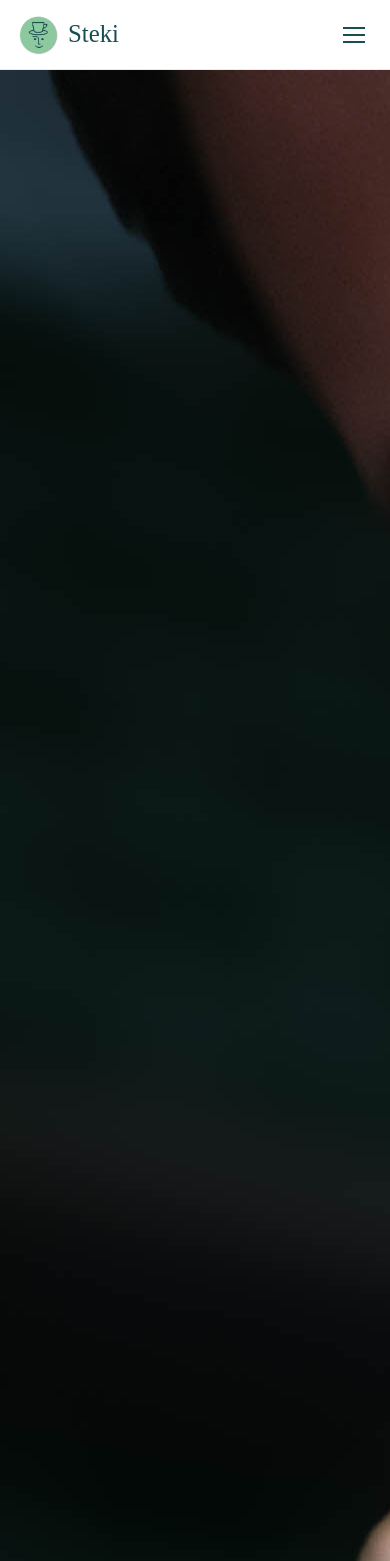
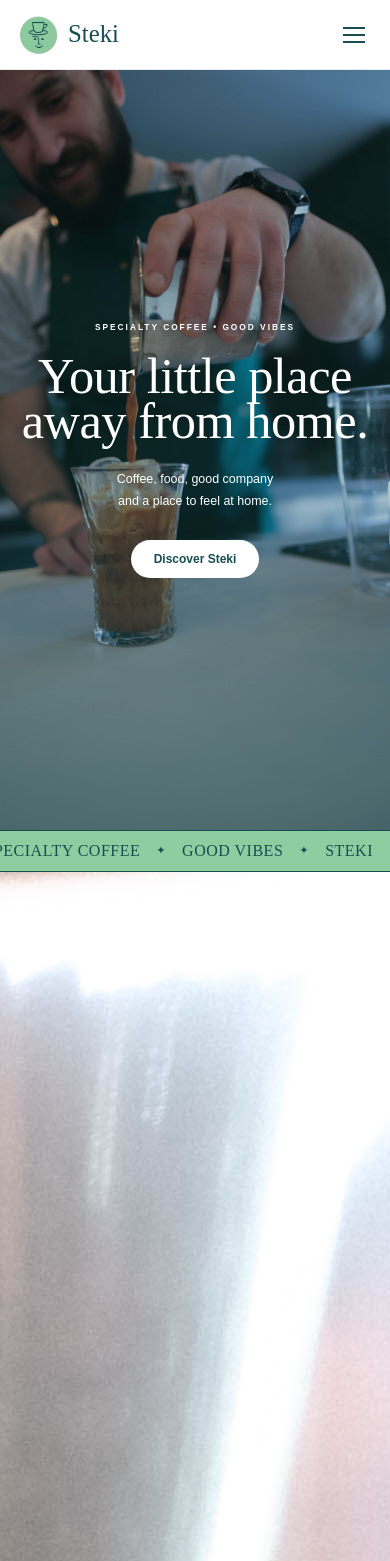
Before and after one commit to VTheGreek/Steki-Specialty-Coffee-Bar, a React (Vite) app in the folder steki-website/: page / in a window 390 px wide. Shown: the top 1561 px of the page. Built offline with nearby package versions, Linux system fonts and the light colour scheme; a web font is replaced by a local one.

Commit message:
feat: add hero and animated feature banner

```diff
--- a/steki-website/src/components/FeatureBanner.jsx
+++ b/steki-website/src/components/FeatureBanner.jsx
@@ -1,27 +1,40 @@
+import "../styles/FeatureBanner.css";
+
 function FeatureBanner() {
   return (
     <section className="feature-banner">
 
-      <div className="feature-banner-content">
+      <div className="feature-banner-track">
 
-        <span className="feature-line"></span>
+        <div className="feature-banner-content">
+          <span>STEΚΙ</span>
+          <span className="banner-symbol">✦</span>
+          <span>SPECIALTY COFFEE</span>
+          <span className="banner-symbol">✦</span>
+          <span>GOOD VIBES</span>
+          <span className="banner-symbol">✦</span>
+          <span>STEΚΙ</span>
+          <span className="banner-symbol">✦</span>
+          <span>SPECIALTY COFFEE</span>
+          <span className="banner-symbol">✦</span>
+          <span>GOOD VIBES</span>
+          <span className="banner-symbol">✦</span>
+        </div>
 
-        <p className="feature-small">
-          COFFEE • FOOD • FRIENDS
-        </p>
-
-        <h2>
-          Come as you are.
-          <br />
-          Stay as long as you like.
-        </h2>
-
-        <p className="feature-description">
-          A cozy little spot made for slow mornings,
-          good conversations and everything in between.
-        </p>
-
-        <span className="feature-line"></span>
+        <div className="feature-banner-content" aria-hidden="true">
+          <span>STEΚΙ</span>
+          <span className="banner-symbol">✦</span>
+          <span>SPECIALTY COFFEE</span>
+          <span className="banner-symbol">✦</span>
+          <span>GOOD VIBES</span>
+          <span className="banner-symbol">✦</span>
+          <span>STEΚΙ</span>
+          <span className="banner-symbol">✦</span>
+          <span>SPECIALTY COFFEE</span>
+          <span className="banner-symbol">✦</span>
+          <span>GOOD VIBES</span>
+          <span className="banner-symbol">✦</span>
+        </div>
 
       </div>
 
--- a/steki-website/src/components/Hero.jsx
+++ b/steki-website/src/components/Hero.jsx
@@ -1,4 +1,5 @@
 import heroImage from "../assets/hero.jpg";
+import "../styles/Hero.css"
 
 function Hero() {
   return (
--- a/steki-website/src/styles/FeatureBanner.css
+++ b/steki-website/src/styles/FeatureBanner.css
@@ -0,0 +1,193 @@
+/* ========================================
+   FEATURE BANNER
+======================================== */
+
+.feature-banner {
+  width: 100%;
+
+  overflow: hidden;
+
+  background: var(--green);
+
+  border-top: 1px solid var(--green-dark);
+  border-bottom: 1px solid var(--green-dark);
+
+  padding: 18px 0;
+}
+
+
+/* ========================================
+   MOVING TRACK
+======================================== */
+
+.feature-banner-track {
+  display: flex;
+
+  width: max-content;
+
+  animation: bannerMove 25s linear infinite;
+}
+
+
+/* ========================================
+   BANNER CONTENT
+======================================== */
+
+.feature-banner-content {
+  display: flex;
+
+  align-items: center;
+
+  flex-shrink: 0;
+
+  gap: 28px;
+
+  padding-right: 28px;
+
+  white-space: nowrap;
+}
+
+
+/* ========================================
+   TEXT
+======================================== */
+
+.feature-banner-content span {
+  color: var(--green-dark);
+
+  font-family: var(--heading-font);
+
+  font-size: 1.5rem;
+
+  font-weight: 400;
+
+  line-height: 1;
+
+  letter-spacing: 0.5px;
+}
+
+
+/* ========================================
+   SYMBOL
+======================================== */
+
+.feature-banner-content .banner-symbol {
+  font-family: var(--body-font);
+
+  font-size: 1rem;
+
+  font-weight: 500;
+}
+
+
+/* ========================================
+   ANIMATION
+======================================== */
+
+@keyframes bannerMove {
+  from {
+    transform: translateX(-50%);
+  }
+
+  to {
+    transform: translateX(0);
+  }
+}
+
+
+/* ========================================
+   TABLET
+======================================== */
+
+@media (max-width: 1050px) {
+
+  .feature-banner {
+    padding: 16px 0;
+  }
+
+  .feature-banner-content {
+    gap: 24px;
+
+    padding-right: 24px;
+  }
+
+  .feature-banner-content span {
+    font-size: 1.3rem;
+  }
+
+  .feature-banner-content .banner-symbol {
+    font-size: 0.9rem;
+  }
+}
+
+
+/* ========================================
+   MOBILE
+======================================== */
+
+@media (max-width: 768px) {
+
+  .feature-banner {
+    padding: 14px 0;
+  }
+
+  .feature-banner-track {
+    animation-duration: 20s;
+  }
+
+  .feature-banner-content {
+    gap: 20px;
+
+    padding-right: 20px;
+  }
+
+  .feature-banner-content span {
+    font-size: 1.1rem;
+  }
+
+  .feature-banner-content .banner-symbol {
+    font-size: 0.8rem;
+  }
+}
+
+
+/* ========================================
+   SMALL PHONES
+======================================== */
+
+@media (max-width: 480px) {
+
+  .feature-banner {
+    padding: 12px 0;
+  }
+
+  .feature-banner-track {
+    animation-duration: 18s;
+  }
+
+  .feature-banner-content {
+    gap: 16px;
+
+    padding-right: 16px;
+  }
+
+  .feature-banner-content span {
+    font-size: 1rem;
+  }
+
+  .feature-banner-content .banner-symbol {
+    font-size: 0.7rem;
+  }
+}
+
+
+/* ========================================
+   REDUCED MOTION
+======================================== */
+
+@media (prefers-reduced-motion: reduce) {
+
+  .feature-banner-track {
+    animation: none;
+  }
+}
--- a/steki-website/src/styles/Hero.css
+++ b/steki-website/src/styles/Hero.css
@@ -0,0 +1,279 @@
+/* ========================================
+   HERO
+======================================== */
+
+.hero {
+  position: relative;
+
+  width: 100%;
+  height: calc(100vh - 82px);
+
+  min-height: 600px;
+
+  overflow: hidden;
+}
+
+
+/* ========================================
+   HERO IMAGE
+======================================== */
+
+.hero-image {
+  width: 100%;
+  height: 100%;
+
+  display: block;
+
+  object-fit: cover;
+  object-position: center;
+}
+
+
+/* ========================================
+   OVERLAY
+======================================== */
+
+.hero-overlay {
+  position: absolute;
+
+  inset: 0;
+
+  background:
+    linear-gradient(
+      180deg,
+      rgba(23, 78, 82, 0.12) 0%,
+      rgba(23, 78, 82, 0.25) 45%,
+      rgba(23, 78, 82, 0.55) 100%
+    );
+}
+
+
+/* ========================================
+   HERO CONTENT
+======================================== */
+
+.hero-content {
+  position: absolute;
+
+  inset: 0;
+
+  display: flex;
+
+  flex-direction: column;
+
+  align-items: center;
+  justify-content: center;
+
+  padding: 40px;
+
+  text-align: center;
+
+  color: var(--white);
+}
+
+
+/* ========================================
+   SMALL TEXT
+======================================== */
+
+.hero-small-text {
+  margin-bottom: 25px;
+
+  font-family: var(--body-font);
+
+  font-size: 0.7rem;
+  font-weight: 600;
+
+  letter-spacing: 4px;
+
+  line-height: 1.4;
+}
+
+
+/* ========================================
+   HEADING
+======================================== */
+
+.hero h1 {
+  margin-bottom: 30px;
+
+  font-family: var(--heading-font);
+
+  font-size: clamp(4rem, 7vw, 7rem);
+
+  font-weight: 400;
+
+  line-height: 0.9;
+
+  letter-spacing: -1px;
+}
+
+
+/* ========================================
+   DESCRIPTION
+======================================== */
+
+.hero-description {
+  margin-bottom: 35px;
+
+  font-family: var(--body-font);
+
+  font-size: 0.95rem;
+
+  font-weight: 400;
+
+  line-height: 1.7;
+}
+
+
+/* ========================================
+   BUTTON
+======================================== */
+
+.hero-button {
+  display: inline-flex;
+
+  align-items: center;
+  justify-content: center;
+
+  padding: 14px 28px;
+
+  border-radius: 50px;
+
+  background: var(--white);
+
+  color: var(--green-dark);
+
+  font-family: var(--body-font);
+
+  font-size: 0.8rem;
+  font-weight: 600;
+
+  transition:
+    background 0.3s ease,
+    color 0.3s ease,
+    transform 0.3s ease;
+}
+
+.hero-button:hover {
+  background: var(--green);
+
+  color: var(--green-dark);
+
+  transform: translateY(-2px);
+}
+
+
+/* ========================================
+   TABLET
+======================================== */
+
+@media (max-width: 1050px) {
+
+  .hero {
+    height: calc(100vh - 82px);
+
+    min-height: 550px;
+  }
+
+  .hero-content {
+    padding: 30px;
+  }
+
+  .hero h1 {
+    font-size: clamp(3.8rem, 8vw, 6rem);
+  }
+
+  .hero-description {
+    font-size: 0.9rem;
+  }
+}
+
+
+/* ========================================
+   MOBILE
+======================================== */
+
+@media (max-width: 768px) {
+
+  .hero {
+    height: calc(100vh - 70px);
+
+    min-height: 580px;
+    max-height: 760px;
+  }
+
+  .hero-image {
+    object-position: center;
+  }
+
+  .hero-content {
+    padding: 25px 20px;
+  }
+
+  .hero-small-text {
+    margin-bottom: 20px;
+
+    font-size: 0.58rem;
+
+    letter-spacing: 2.5px;
+  }
+
+  .hero h1 {
+    margin-bottom: 25px;
+
+    font-size: clamp(3rem, 12vw, 4.5rem);
+
+    line-height: 0.9;
+
+    letter-spacing: -0.5px;
+  }
+
+  .hero-description {
+    margin-bottom: 28px;
+
+    font-size: 0.82rem;
+
+    line-height: 1.7;
+  }
+
+  .hero-button {
+    padding: 13px 25px;
+
+    font-size: 0.75rem;
+  }
+}
+
+
+/* ========================================
+   SMALL PHONES
+======================================== */
+
+@media (max-width: 480px) {
+
+  .hero {
+    min-height: 550px;
+  }
+
+  .hero-content {
+    padding: 20px;
+  }
+
+  .hero-small-text {
+    font-size: 0.52rem;
+
+    letter-spacing: 2px;
+  }
+
+  .hero h1 {
+    font-size: 3.15rem;
+  }
+
+  .hero-description {
+    font-size: 0.78rem;
+  }
+
+  .hero-button {
+    padding: 12px 23px;
+  }
+}
```
